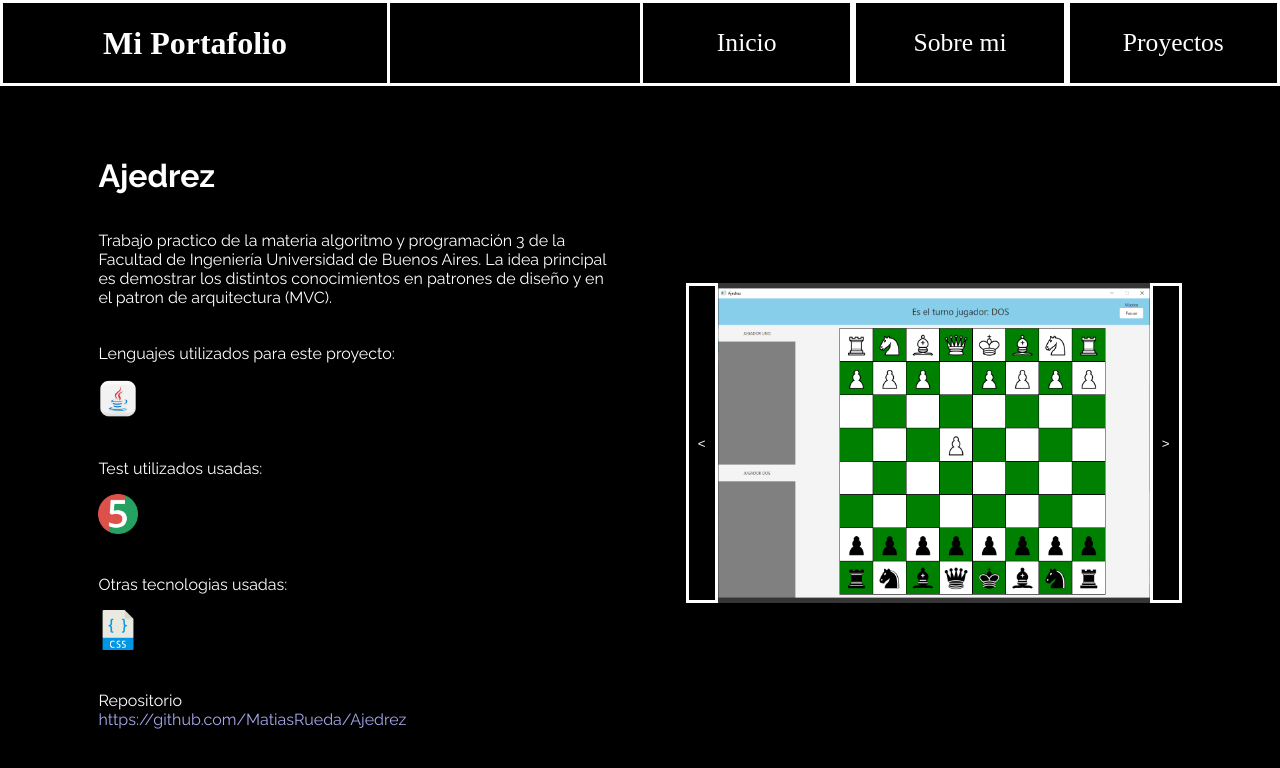
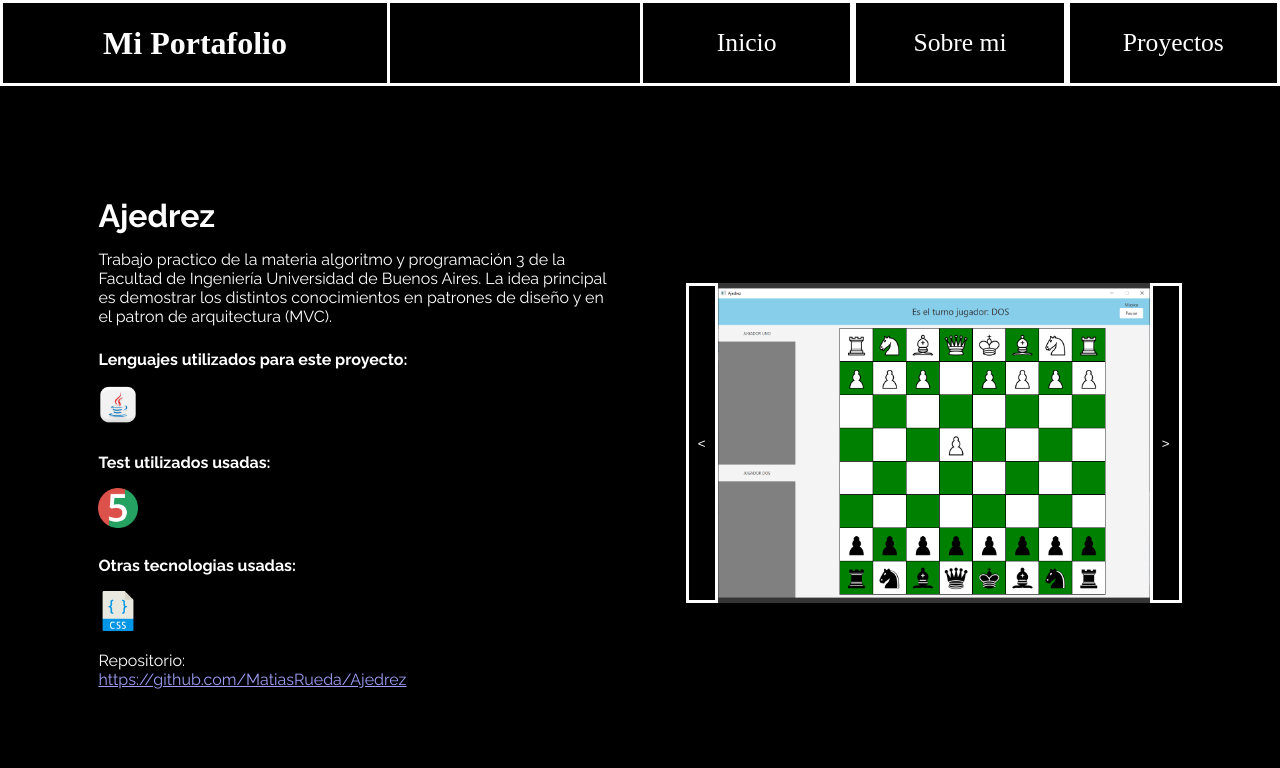
Before and after one commit to MatiasRueda/Portafolio, a Next.js app: page /proyecto/ajedrez in a window 1280 px wide. Shown: the top 768 px of the page. Built offline with nearby package versions, Linux system fonts and the light colour scheme.

Commit message:
Agrego redes, mas proyectos y arreglo bugs

```diff
--- a/src/app/proyecto/[nombreProyecto]/page.tsx
+++ b/src/app/proyecto/[nombreProyecto]/page.tsx
@@ -1,19 +1,18 @@
 import { proyectos } from "@/auxiliar/proyectos";
-import ASlider from "@/components/animation/ASlider";
 import DEspecificoProyecto from "@/components/dumb/DEspecificoProyecto";
-import DImgEspecificaProyecto from "@/components/dumb/DImgEspecificaProyecto";
 import DLink from "@/components/dumb/DLink";
 import SImgEspecificaProyecto from "@/components/smart/SImgEspecificaProyecto";
-import SProyectos from "@/components/smart/SProyectos";
+
 import { Proyecto } from "@/types/type";
+import { Fragment } from "react";
 
 export default function Proyecto({ params }: { params: { nombreProyecto: string } }): JSX.Element {
   const proyecto: Proyecto = proyectos[params.nombreProyecto];
   return (
-    <div className="cont-proyecto-especifico">
+    <Fragment>
       <DEspecificoProyecto proyecto={proyecto}
                            demo={!!proyecto.demo && <DLink nombre="Demo" link={proyecto.demo}/>}/>
       <SImgEspecificaProyecto proyecto={proyecto}/>
-    </div>
+    </Fragment>
   )
 }
--- a/src/app/sobremi/page.tsx
+++ b/src/app/sobremi/page.tsx
@@ -11,7 +11,7 @@ export default function SobreMi(): JSX.Element {
   return (
       <section className="descripcion">
         <div className="cont-presentacion">
-          <h2>!Buenas</h2>
+          <h2>¡Buenas!</h2>
           <p>En la actualidad me encuentro estudiando en la Facultad de Ingeniería de la Universidad de Buenos Aires (FIUBA), Licenciatura en Analisis de Sistemas (tercer año)<br/>
              En mis tiempos libres realizo distintos proyectos personales y me dedico a aprender nuevas tecnologias.<br/>
              En cuanto mi situacion laboral, estoy desocupado y con muchas ganas de entrar mi oportunidad para ingresar al mundo laboral.</p>
--- a/src/auxiliar/proyectos.ts
+++ b/src/auxiliar/proyectos.ts
@@ -83,6 +83,61 @@ export const proyectos: Record<string, Proyecto> = {
     github: "https://github.com/MatiasRueda/Tareas",
   },
 
+  pila: {
+    lenguajes: [LENGUAJE.C],
+    titulo: "Pila",
+    descripcion: "Trabajo practico de algoritmo y programación 2 de la Facultad de Ingeniería Universidad de Buenos Aires. Esta pila es un tipo de dato abstracto que te permite almacenar" +
+    " elementos de cualquier tipo, con la caracteristica de ser una estructura LIFO ( Last in, First Out ), osea que todo elemento que se agregue ira al tope de la pila y siempre que se quiera sacar se sacara el tope de la pila.",
+    github: "https://github.com/MatiasRueda/TDA-Pila"
+  },
+
+  cola: {
+    lenguajes: [LENGUAJE.C],
+    titulo: "Cola",
+    descripcion: "Trabajo practico de algoritmo y programación 2 de la Facultad de Ingeniería Universidad de Buenos Aires. Esta cola es un tipo de dato abstracto que te permite almacenar" +
+    " elementos de cualquier tipo, con la característica de ser una estructura FIFO ( First in, First Out ). Osea que el primer elemento en agregarse, sera el primero en sacarse.",
+    github: "https://github.com/MatiasRueda/TDA-Cola"
+  },
+
+  lista: {
+    lenguajes: [LENGUAJE.C],
+    titulo: "Lista",
+    descripcion: "Trabajo practico de algoritmo y programación 2 de la Facultad de Ingeniería Universidad de Buenos Aires. Este Hash es un tipo de dato abstracto que te permite almacenar" +
+    " elementos de cualquier tipo. Esta asocia llaves o claves con valores y su principal operacion que realiza de manera eficiente es la busqueda.",
+    github: "https://github.com/MatiasRueda/TDA-Lista"
+  },
+
+  hash: {
+    lenguajes: [LENGUAJE.C],
+    titulo: "Tabla hash",
+    descripcion: "Trabajo practico de algoritmo y programación 2 de la Facultad de Ingeniería Universidad de Buenos Aires. Este ABB es un tipo de dato abstracto que te permite almacenar" +
+    " elementos de cualquier tipo. Es un árbol binario tal que el valor de cada nodo es mayor que los valores de su subárbol izquierdo y es menor que los valores de su subárbol derecho y, además, ambos subárboles son árboles binarios de búsqueda.",
+    github: "https://github.com/MatiasRueda/TDA-Hash"
+  },
+
+  abb: {
+    lenguajes: [LENGUAJE.C],
+    titulo: "ABB",
+    descripcion: "Trabajo practico de algoritmo y programación 2 de la Facultad de Ingeniería Universidad de Buenos Aires. Este ABB es un tipo de dato abstracto que te permite almacenar" +
+    " elementos de cualquier tipo. Es un árbol binario tal que el valor de cada nodo es mayor que los valores de su subárbol izquierdo y es menor que los valores de su subárbol derecho y, además, ambos subárboles son árboles binarios de búsqueda.",
+    github: "https://github.com/MatiasRueda/TDA-ABB"
+  },
+
+  heap: {
+    lenguajes: [LENGUAJE.C],
+    titulo: "Heap",
+    descripcion: "Trabajo practico de algoritmo y programación 2 de la Facultad de Ingeniería Universidad de Buenos Aires. Esta lista es un tipo de dato abstracto que te permite almacenar" +
+    " elementos de cualquier tipo. En particular heap esta siendo utilizado para implementar una cola de prioridad y de esta forma tener los elementos ordenados",
+    github: "https://github.com/MatiasRueda/TDA-Heap"
+  },
+
+  matriz: {
+    lenguajes: [LENGUAJE.ASSEMBLY],
+    titulo: "Matriz",
+    descripcion: "Trabajo practico de la materia Organizacion del computador de la Facultad de Ingeniería Universidad de Buenos Aires La idea detrás de este proyecto es poner en practica los distintos conocimientos sobre Assembler Intel x86. El programa le servirá como una mini calculadora para realizar operaciones con matrices cuadradas. ( sumar, restar, entre otras cosas ).",
+    github: "https://github.com/MatiasRueda/Matriz"
+  },
+
   portafolio: {
     lenguajes: [LENGUAJE.TYPESCRIPT],
     framework: [FRAMEWORK.NEXTJS],
--- a/src/components/animation/ASlider.tsx
+++ b/src/components/animation/ASlider.tsx
@@ -29,7 +29,7 @@ function ASlider(props:{ elementos?: JSX.Element[], nombre: string }): JSX.Eleme
             opacity: 0,
             transition: {
               type: 'easyOut',
-              duration: 0.1
+              duration: 0.3
             }
           };
         }
@@ -41,7 +41,7 @@ function ASlider(props:{ elementos?: JSX.Element[], nombre: string }): JSX.Eleme
                  onClick={() => paginate(-1)}>
                   {"<"}
             </button>
-            <AnimatePresence initial={false} custom={direction}>
+            <AnimatePresence mode="wait" initial={false} custom={direction}>
               <motion.div
                     className={`cont-marco-${props.nombre}`}
                     key={indice}
--- a/src/components/dumb/DLink.tsx
+++ b/src/components/dumb/DLink.tsx
@@ -3,7 +3,7 @@ import Link from "next/link";
 export default function DLink(props: { nombre: string, link: string }): JSX.Element {
   return (
     <div className="cont-link">
-      <p>{props.nombre}</p>
+      <p>{props.nombre}:</p>
       <Link href={props.link}>{props.link}</Link>
     </div>
   )
--- a/src/components/smart/SHerramientas.tsx
+++ b/src/components/smart/SHerramientas.tsx
@@ -6,7 +6,7 @@ export default function SHerramientas(props: { titulo: string, herramientas?: (L
   return (
     <Fragment>
       {props.herramientas && <div className="cont-herramientas">
-                               <p>{props.titulo}</p>
+                               <h3>{props.titulo}</h3>
                                <div className="cont-herramienta">
                                 {props.herramientas.map(herramienta => <Image key={herramienta}
                                                                             src={"/herramientas/"+ herramienta.toLowerCase() +".png"}
--- a/src/styles/Proyecto.css
+++ b/src/styles/Proyecto.css
@@ -3,14 +3,6 @@
   width: 100%;
   display: flex;
   flex-wrap: wrap;
-  align-items: center;
-  justify-content: center;
-}
-
-.cont-proyecto-especifico {
-  height: 70%;
-  width: 100%;
-  display: flex;
   align-items: center;
   justify-content: space-around;
 }
@@ -21,16 +13,17 @@
   display: flex;
   flex-wrap: wrap;
   align-items: center;
-  align-content: space-between;
+  align-content: center;
 }
 
 .cont-proyecto-informacion h1 {
+  margin-bottom: 1rem;
   width: 100%;
   font-size: 3.5em;
 }
 
-.cont-proyecto-informacion p {
-  width: 100%;
+.cont-proyecto-informacion h3 {
+  margin-top: 1.5rem;
   font-size: 1.2em;
 }
 
@@ -76,20 +69,12 @@
   z-index: 2;
 }
 
-
-
 .imagen-prev{
   left: 0;
 }
 
 .imagen-next {
   right: 0;
-}
-
-
-.cont-proyecto-informacion p a {
-  color: rgb(158, 158, 246);
-  text-decoration:underline;
 }
 
 .cont-imagen {
@@ -115,15 +100,19 @@
   background-color: white;
 }
 
+.cont-link {
+  margin-top: 1rem;
+  width: 100%;
+  display: flex;
+  flex-direction: column;
+}
+
 .cont-link a {
-  color: rgb(167, 167, 236);
+  color: rgb(158, 158, 246);
+  text-decoration:underline;
 }
 
 @media (max-width: 1280px) and (min-width: 1000px) {
-  .cont-proyecto-especifico {
-    height: 80%;
-  }
-
   .cont-slider-imagen {
     height: 20rem;
     max-width: 31rem;
@@ -156,10 +145,34 @@
     font-size: 2em;
   }
 
-  .cont-proyecto-informacion p {
+  .cont-proyecto-informacion h3 {
     font-size: 1em;
   }
 }
+
+@media (width: 1024px) and (height: 600px ){
+  .proyecto {
+    margin-top: 15rem;
+    padding-bottom: 5rem;
+  }
+}
+
+
+@media (width: 912px) {
+  .cont-proyecto-informacion {
+    order: 1;
+    margin-top: 3rem;
+    padding-bottom: 5rem;
+    height: auto;
+    width: 100%;
+  }
+
+  .cont-slider-imagen {
+    order: 0;
+    margin-top: 3rem;
+  }
+}
+
 @media (max-width: 900px) and (min-width: 760px) {
 
   .cont-slider-imagen {
@@ -196,11 +209,7 @@
 
 @media (max-width: 700px) {
   .proyecto {
-    margin-top: 5rem;
-  }
-  .cont-proyecto-especifico {
-    height: 100%;
-    flex-wrap: wrap;
+    margin-top: 3rem;
   }
 
   .cont-proyecto-informacion {
@@ -209,7 +218,7 @@
 
   .cont-slider-imagen {
     order: 0;
-    margin-top: 3rem;
+
     height: 18rem;
     max-width: 22rem;
   }
@@ -235,8 +244,13 @@
   }
 
   .cont-proyecto-informacion {
+    margin-top: 3rem;
+    padding-bottom: 2rem;
+    height: auto;
     width: 90%;
-    margin-top: 3rem;
-    padding-bottom: 5rem;
+  }
+
+  .cont-link a {
+    font-size: 0.8em;
   }
 }
```
Also changed, not shown: src/components/smart/SContacto.tsx (+13 -0 lines), src/styles/SobreMi.css (+13 -0 lines), public/herramientas/linkedin.png (added).
